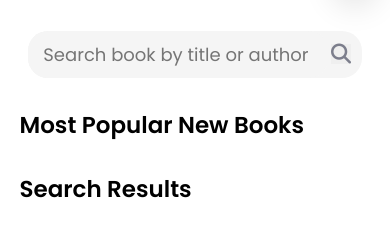
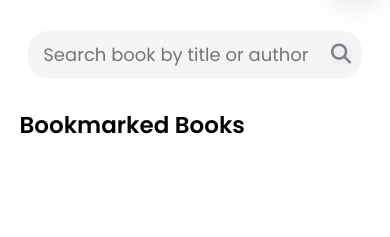
Before and after one commit to elughsmanuel/book-app, a website built with webpack: page src/index.html in a window 390 px wide. Shown: the part 67-304 px from the top of the page. Built offline with nearby package versions, Linux system fonts and the light colour scheme; no server answers.

Commit message:
Bookmark Style Responsiveness

```diff
--- a/src/index.html
+++ b/src/index.html
@@ -77,7 +77,7 @@
                 </nav>
               </div>
             </nav>
-            <div class="home-box">
+            <div class="home-box home-box-display">
               <div class="home-box-2">
                 <div class="monthly-box">
                   <h3 class="heading-secondary">Most Popular New Books</h3>
@@ -313,7 +313,7 @@
                 </p>
               </div>
             </div>
-            <div class="bookmark-box bookmark-box-display">
+            <div class="bookmark-box">
               <h2 class="heading-secondary">Bookmarked Books</h2>
               <div class="bookmark-list">
                 <!-- <div class="bookmark-box-content">
--- a/src/js/views/bookmarksView.js
+++ b/src/js/views/bookmarksView.js
@@ -33,7 +33,7 @@ export const limitBookAuthors = (authors, limit = 25) => {
 ////////////////////////////////////////
 // Limit searched books subtitle
 
-export const limitBookSubtitle = (subtitle, limit = 35) => {
+export const limitBookSubtitle = (subtitle, limit = 20) => {
   const newSubtitle = [];
   if(subtitle.length > limit) {
       subtitle.split(" ").reduce((acc, cur) => {
```
Also changed, not shown: dist/css/style.css.
